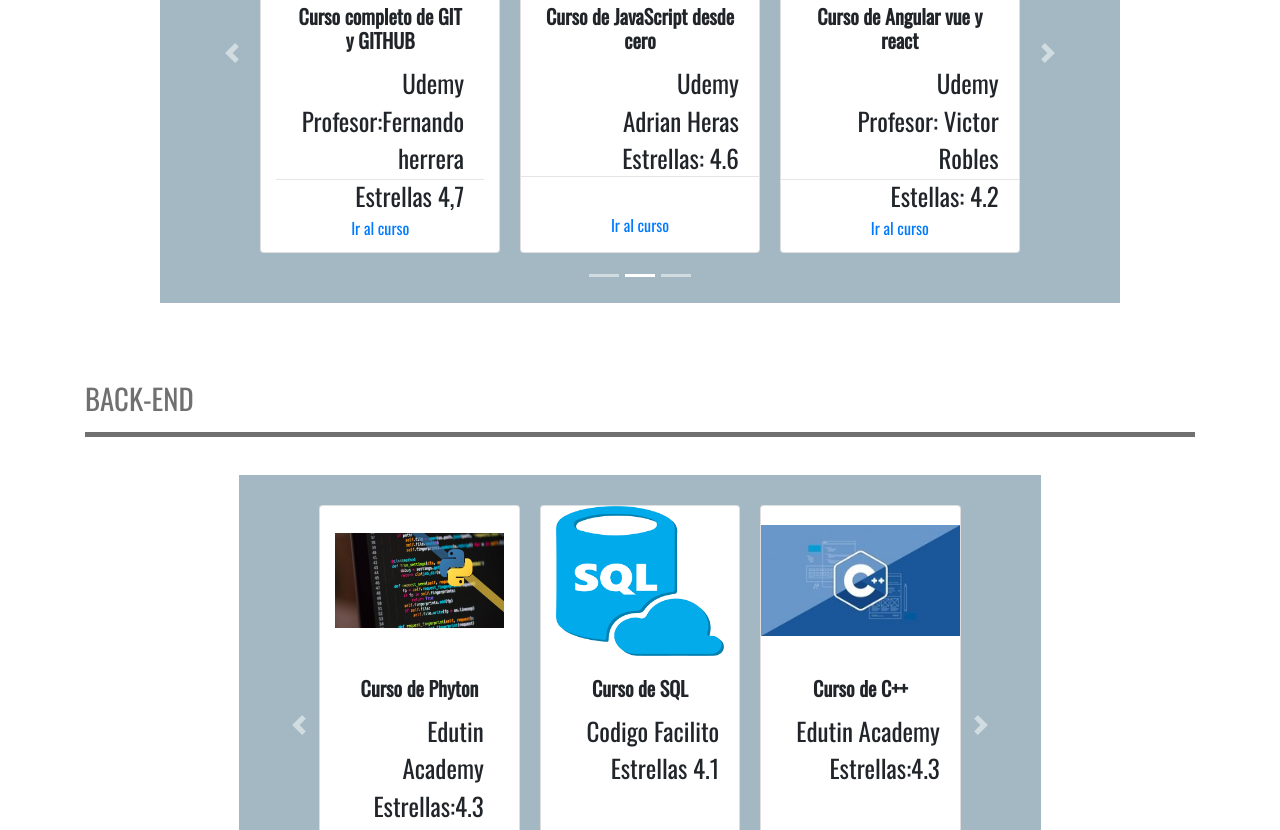
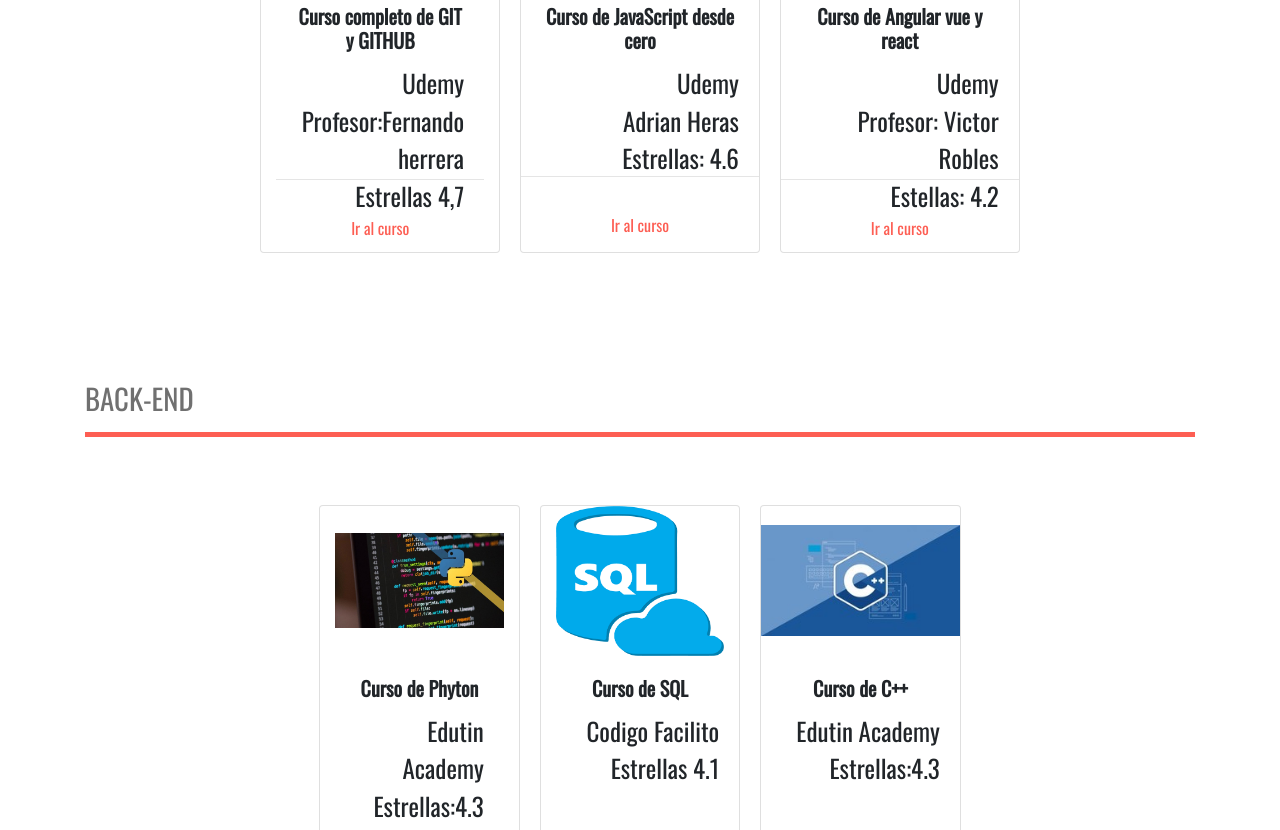
Before and after one commit to frontendcafe/cmyk-mint, a plain HTML site: page Publico/Index.html in a window 1280 px wide. Shown: the part 1144-1974 px from the top of the page. Drawn offline with nearby package versions, Linux system fonts and the light colour scheme.

Commit message:
modificaciones finales

```diff
--- a/Publico/Css/style.css
+++ b/Publico/Css/style.css
@@ -177,7 +177,7 @@
     display: block;
     width: 100%;
     height: .3rem;
-    background-color: #707070;
+    background-color: #fd5e53;
     margin-top: 1rem;
 }
 #cards {
@@ -188,11 +188,14 @@
 
     padding: 30px 20px;
 }
+a.card-link{
+    color: #fd5e53;
+}
 
 .carousel {
     max-height: 500px;
     overflow: hidden;
-    background-color: hsl(200, 20%, 70%);
+    background-color: hsl(0, 0%, 100%);
 }
 .carousel-indicators li{
     z-index: 2;
```
